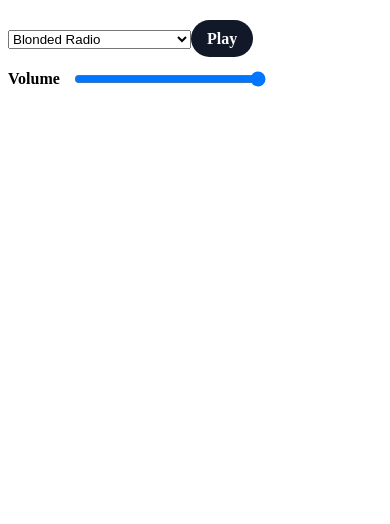
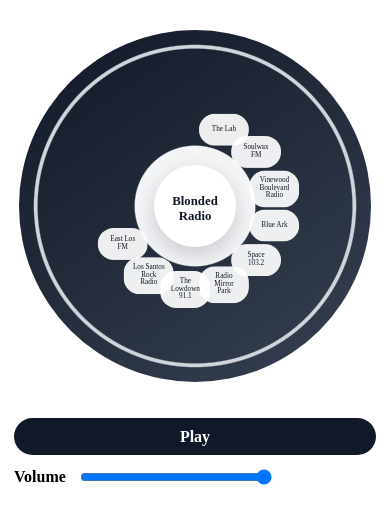
Before and after one commit to Lmezad/TFGLAM, an Angular app: page /player in a window 390 px wide. Shown: the top 524 px of the page. Built offline with nearby package versions, Linux system fonts and the light colour scheme.

Commit message:
cambio de selector a botones con las radios

```diff
--- a/src/app/player/player.css
+++ b/src/app/player/player.css
@@ -1,3 +1,14 @@
+:host {
+  --wheel-size: min(38rem, 100vw - 2rem);
+  --wheel-center-size: clamp(6.5rem, 22vw, 8.5rem);
+  --wheel-option-width: clamp(4.2rem, 15vw, 5.75rem);
+  --wheel-option-height: clamp(2.5rem, 8vw, 3rem);
+  --wheel-option-font-size: clamp(0.58rem, 1.8vw, 0.7rem);
+  --wheel-radius: clamp(7.75rem, 31vw, 12rem);
+  display: block;
+  padding: 1rem;
+}
+
 .play-button {
   margin-top: 0.75rem;
   padding: 0.6rem 1rem;
@@ -19,17 +30,144 @@
   outline-offset: 2px;
 }
 
+.station-roulette {
+  margin-top: 1rem;
+}
+
+.roulette-wheel {
+  position: relative;
+  width: var(--wheel-size);
+  min-height: var(--wheel-size);
+  aspect-ratio: 1;
+  margin: 0 auto 1.5rem;
+  border-radius: 50%;
+  background:
+    radial-gradient(circle at center, #f3f4f6 0 24%, transparent 24.5%),
+    radial-gradient(circle at center, transparent 0 63%, #d1d5db 63.5% 64.5%, transparent 65%),
+    linear-gradient(145deg, #111827, #374151);
+}
+
+.roulette-option {
+  position: absolute;
+  top: 50%;
+  left: 50%;
+  display: flex;
+  justify-content: center;
+  align-items: center;
+  width: var(--wheel-option-width);
+  min-height: var(--wheel-option-height);
+  margin-top: calc(var(--wheel-option-height) / -2);
+  margin-left: calc(var(--wheel-option-width) / -2);
+  padding: 0.35rem 0.45rem;
+  border: 1px solid transparent;
+  border-radius: 1rem;
+  background: rgba(255, 255, 255, 0.92);
+  color: #111827;
+  font: inherit;
+  font-size: var(--wheel-option-font-size);
+  line-height: 1.1;
+  text-align: center;
+  cursor: pointer;
+  transition: transform 120ms ease, background-color 120ms ease, border-color 120ms ease;
+  overflow-wrap: anywhere;
+}
+
+.roulette-option:hover,
+.roulette-option:focus-visible {
+  background: #fff;
+  border-color: #2563eb;
+}
+
+.roulette-option.active {
+  background: #fde68a;
+  border-color: #f59e0b;
+  font-weight: 700;
+}
+
+.roulette-center {
+  position: absolute;
+  inset: 50% auto auto 50%;
+  display: flex;
+  flex-direction: column;
+  justify-content: center;
+  align-items: center;
+  width: var(--wheel-center-size);
+  height: var(--wheel-center-size);
+  margin-top: calc(var(--wheel-center-size) / -2);
+  margin-left: calc(var(--wheel-center-size) / -2);
+  border-radius: 50%;
+  background: #fff;
+  color: #111827;
+  text-align: center;
+  box-shadow: 0 0.5rem 1.25rem rgba(17, 24, 39, 0.18);
+}
+
+.roulette-center span,
+.volume-control span {
+  font-weight: 600;
+}
+
+.roulette-center strong {
+  max-width: calc(var(--wheel-center-size) - 1.5rem);
+  margin-top: 0.35rem;
+  font-size: clamp(0.8rem, 2.8vw, 0.95rem);
+}
+
+@media (max-width: 900px) {
+  :host {
+    --wheel-size: min(32rem, 100vw - 1.5rem);
+    --wheel-radius: clamp(7.25rem, 30vw, 10.25rem);
+    padding: 0.75rem;
+  }
+}
+
+@media (max-width: 640px) {
+  :host {
+    --wheel-size: min(26rem, 100vw - 1rem);
+    --wheel-center-size: clamp(5.75rem, 24vw, 6.75rem);
+    --wheel-option-width: clamp(3.6rem, 14vw, 4.4rem);
+    --wheel-option-height: clamp(2.2rem, 8vw, 2.6rem);
+    --wheel-option-font-size: clamp(0.5rem, 1.9vw, 0.58rem);
+    --wheel-radius: clamp(5.9rem, 28vw, 8.2rem);
+    padding: 0.5rem;
+  }
+
+  .play-button,
+  .volume-control {
+    width: 100%;
+  }
+
+  .volume-control {
+    flex-direction: column;
+    align-items: stretch;
+    gap: 0.5rem;
+  }
+
+  .volume-control input[type='range'] {
+    width: 100%;
+  }
+}
+
+@media (max-width: 440px) {
+  :host {
+    --wheel-size: min(22rem, 100vw - 0.75rem);
+    --wheel-center-size: 5.1rem;
+    --wheel-option-width: 3.15rem;
+    --wheel-option-height: 2rem;
+    --wheel-option-font-size: 0.45rem;
+    --wheel-radius: 5.1rem;
+    padding: 0.375rem;
+  }
+}
+
 .volume-control {
   display: flex;
+  flex-direction: row;
   align-items: center;
   gap: 0.75rem;
   margin-top: 0.75rem;
 }
 
-.volume-control span {
-  font-weight: 600;
+.volume-control input[type='range'] {
+  width: min(12rem, 100%);
 }
-
-.volume-control input[type='range'] {
-  width: 12rem;
-}
--- a/src/app/player/player.html
+++ b/src/app/player/player.html
@@ -1,9 +1,23 @@
 
-<select id="radioSelect" [(ngModel)]="selectedRadioUrl" (change)="onRadioChange()">
-  <option *ngFor="let radio of radios" [value]="radio.url">
-    {{ radio.name }}
-  </option>
-</select>
+<section class="station-roulette" aria-label="Selector de emisora">
+  <div class="roulette-wheel">
+    <button
+      *ngFor="let radio of radios; let index = index"
+      type="button"
+      class="roulette-option"
+      [class.active]="index === selectedRadioIndex"
+      [attr.aria-pressed]="index === selectedRadioIndex"
+      [style]="getRadioWheelStyle(index)"
+      (click)="selectRadio(index)"
+    >
+      {{ radio.name }}
+    </button>
+
+    <div class="roulette-center">
+      <strong>{{ selectedRadioName }}</strong>
+    </div>
+  </div>
+</section>
 
 <button
   type="button"
--- a/src/app/player/player.ts
+++ b/src/app/player/player.ts
@@ -16,6 +16,7 @@
   @ViewChild('audioPlayer') audioPlayer?: ElementRef<HTMLAudioElement>;
 
   radios: Radio[] = radiosData;
+  selectedRadioIndex = 0;
   selectedRadioUrl = this.radios[0]?.url ?? '';
   isPlaying = false;
   volume = 1;
@@ -35,7 +36,17 @@
   }
 
   onRadioChange(): void {
+    this.selectedRadioUrl = this.radios[this.selectedRadioIndex]?.url ?? '';
     this.updateAudioSource({ autoplay: true, randomStart: true });
+  }
+
+  selectRadio(index: number): void {
+    if (index < 0 || index >= this.radios.length) {
+      return;
+    }
+
+    this.selectedRadioIndex = index;
+    this.onRadioChange();
   }
 
   onAudioPlay(): void {
@@ -48,6 +59,16 @@
 
   onVolumeInput(): void {
     this.syncVolume();
+  }
+
+  get selectedRadioName(): string {
+    return this.radios[this.selectedRadioIndex]?.name ?? '';
+  }
+
+  getRadioWheelStyle(index: number): string {
+    const angle = (360 / this.radios.length) * index - 90;
+
+    return `transform: rotate(${angle}deg) translateY(calc(var(--wheel-radius) * -1)) rotate(-${angle}deg);`;
   }
 
   private updateAudioSource(options: { autoplay: boolean; randomStart: boolean }): void {
```
Also changed, not shown: 1 other file (tests, documents, lock files or other folders).
